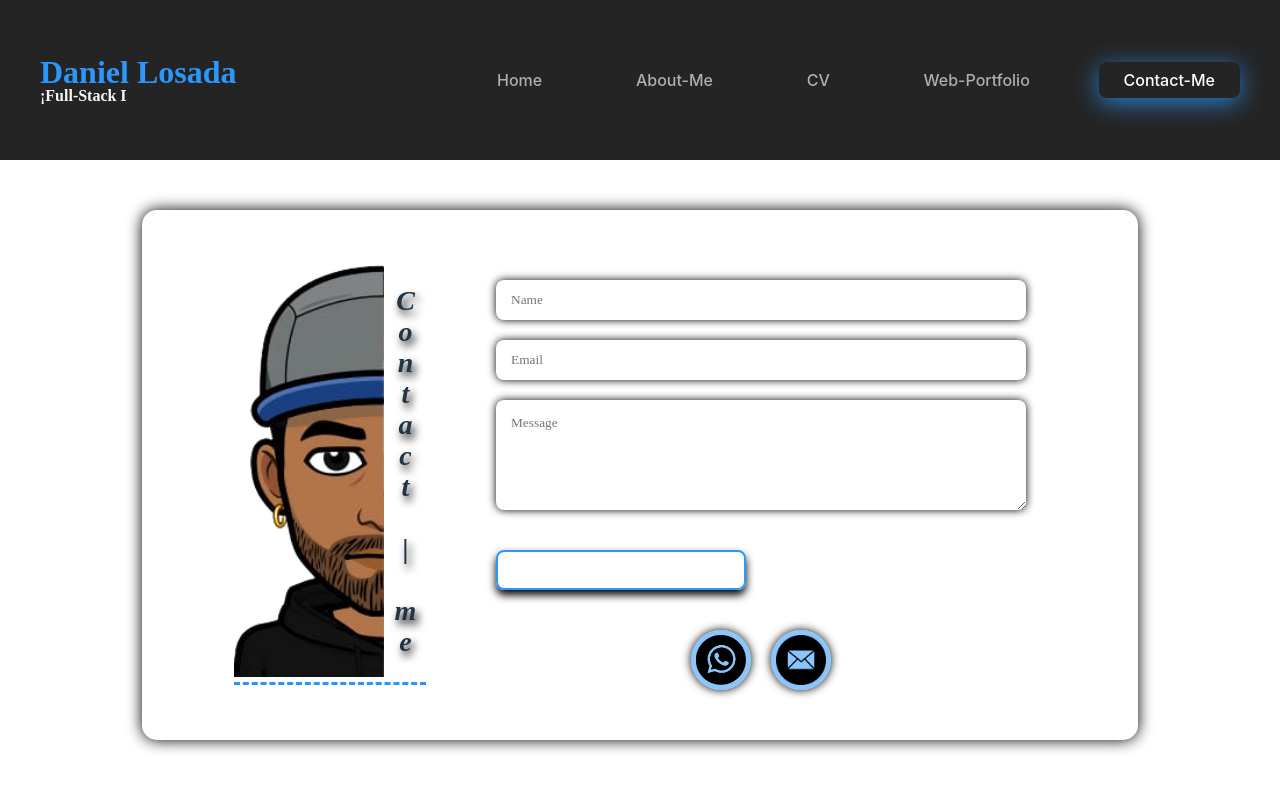
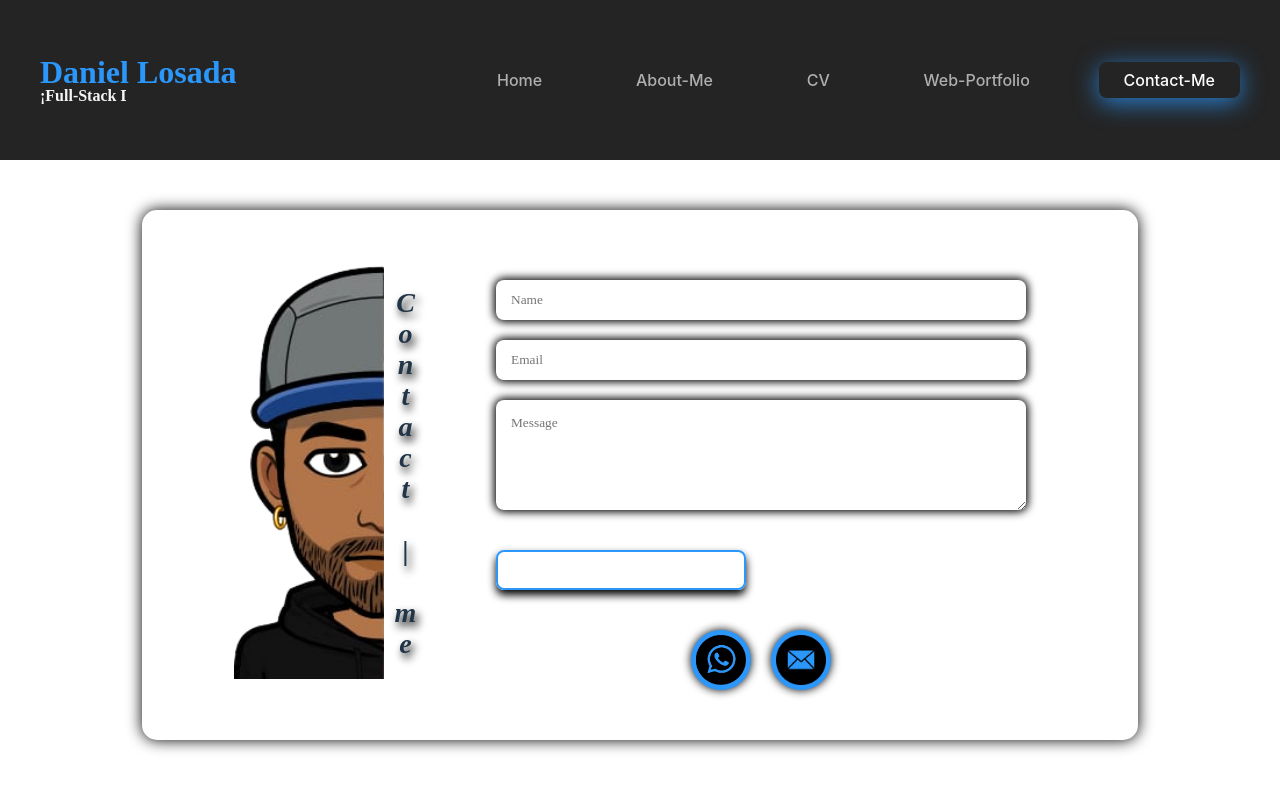
Before and after one commit to Lomchas/Portfolio, a Vue app: page /contact-me in a window 1280 px wide. Shown: the top 790 px of the page. Built offline with nearby package versions, Linux system fonts and the light colour scheme; a web font is replaced by a local one.

Commit message:
working on it: some visual fixes were made, made on the contactMe page

```diff
--- a/src/components/views/contact-me/ContactMe.vue
+++ b/src/components/views/contact-me/ContactMe.vue
@@ -5,8 +5,8 @@
       <h2 class="title">Contact | me</h2>
     </div>
     <div class="container-form">
-      <form @submit.prevent="onSubmit()" class="form-contactMe">
-        <input type="text" id="nameField" name="name" placeholder="Name" />
+      <form @submit.prevent="onSubmit()" class="form-contactMe" autocomplete="off">
+        <input type="text" id="nameField" name="name" placeholder="Name"  />
         <input type="email" id="emailField" name="email" placeholder="Email" />
         <textarea id="msgField" name="msg" placeholder="Message" />
         <button class="btn-submit" type="submit">Send message!</button>
--- a/src/components/views/contact-me/styles/contactMe.scss
+++ b/src/components/views/contact-me/styles/contactMe.scss
@@ -17,7 +17,6 @@
     display: flex;
     justify-content: center;
     align-items: center;
-    border-bottom: 3px dashed #2b97fa;
 
     img {
       width: 150px;
@@ -37,13 +36,13 @@
     }
   }
 
-  .container-form{
+  .container-form {
     display: flex;
     flex-direction: column;
     justify-content: center;
     gap: 20px;
 
-    .form-contactMe{
+    .form-contactMe {
       display: flex;
       flex-direction: column;
       align-items: flex-start;
@@ -51,46 +50,48 @@
       gap: 20px;
       padding: 20px 20px 0;
 
-        input{
+      input {
         background-color: transparent;
         width: 500px;
         height: 40px;
         padding: 0 15px;
         border-radius: 8px;
         border: none;
-            box-shadow: 0 0 8px  black;
+        box-shadow: 0 0 8px 2px black;
         font-family: "Bruno Ace SC", cursive;
-            transition: all .2s ease-out;
+        transition: all 0.2s ease-out;
       }
 
-        input:focus{
+      input:focus {
         transform: scale(1.02);
         outline: 2px solid #2b97fa;
-            box-shadow: 3px 5px 15px  black;
+        box-shadow: 3px 5px 15px black;
       }
 
-        textarea{
+
+
+      textarea {
         background-color: transparent;
         width: 500px;
         height: 80px;
         padding: 15px;
         border-radius: 8px;
         border: none;
-            box-shadow: 0 0 8px black;
+        box-shadow: 0 0 8px 2px black;
         font-family: "Bruno Ace SC", cursive;
-            transition: all .2s ease-out;
+        transition: all 0.2s ease-out;
       }
 
-        textarea:focus{
+      textarea:focus {
         transform: scale(1.02);
         outline: 2px solid #2b97fa;
-            box-shadow: 3px 5px 15px  black;
+        box-shadow: 3px 5px 15px black;
       }
 
-        .btn-submit{
+      .btn-submit {
         background-color: transparent;
         border: 2px solid #2b97fa;
-            box-shadow: 0px 5px 8px  black;
+        box-shadow: 0px 5px 8px black;
         width: 250px;
         height: 40px;
         margin: 20px 0;
@@ -100,25 +101,24 @@
         font-weight: bold;
         font-size: 17px;
         cursor: pointer;
-            transition: all .2s ease-out;
+        transition: all 0.2s ease-out;
       }
 
-        .btn-submit:hover{
+      .btn-submit:hover {
         transform: scale(1.05);
-            box-shadow: 3px 5px 15px  black;
+        box-shadow: 3px 5px 15px black;
       }
     }
 
-    .container-socials{
+    .container-socials {
       display: flex;
       justify-content: center;
       align-items: center;
       gap: 20px;
       padding: 0 20px;
 
-
-        a{
-            background-color: #2b96fa8c;
+      a {
+        background-color: #2b97fa;
         width: 60px;
         height: 60px;
         display: flex;
@@ -129,22 +129,21 @@
         border-radius: 50px;
         box-shadow: 0 0 10px black;
         padding: 0px;
-            transition: all .2s ease-out;
+        transition: all 0.2s ease-out;
 
-
-            p{
+        p {
           color: #2b97fa;
           font-family: "Bruno Ace SC", cursive;
           margin: 5px 0 0;
           font-size: 12px;
         }
 
-            img{
+        img {
           width: 50px;
         }
       }
 
-        a:hover{
+      a:hover {
         transform: scale(1.1);
         box-shadow: 3px 5px 15px black;
       }
```
Lines whose indentation alone changed are shown as unchanged.
